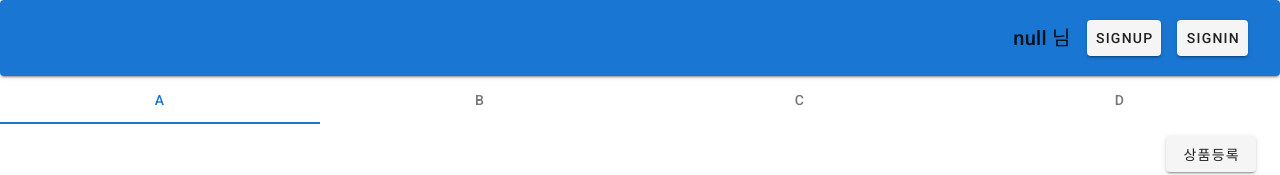
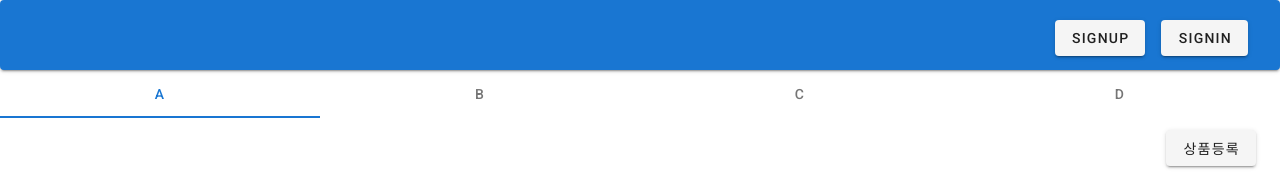
Before and after one commit to rhkk7157/goodreads-clone-nuxt.js, a Nuxt app: page /signin in a window 1280 px wide. Shown: the top 175 px of the page. Built offline with nearby package versions, Linux system fonts and the light colour scheme.

Commit message:
login 수정

```diff
--- a/api/routes/auth/index.js
+++ b/api/routes/auth/index.js
@@ -28,6 +28,7 @@ router.get('/session', (req, res, next) => {
 })
 
 router.post('/signout', (req, res, next) => {
+  console.log('api/auth 로그아웃클릭')
   delete req.session.authUser
   res.json({ ok: true })
 })
--- a/components/SignInDialog.vue
+++ b/components/SignInDialog.vue
@@ -11,6 +11,7 @@
         <v-form>
           <v-text-field
             v-model="id"
+            @keydown.enter="signIn"
             label="아이디를 입력해주세요"
             name="login"
             prepend-icon="mdi-account"
@@ -19,6 +20,7 @@
           <v-text-field
             id="password"
             v-model="password"
+            @keydown.enter="signIn"
             label="비밀번호를 입력해주세요"
             name="password"
             prepend-icon="mdi-key"
@@ -41,7 +43,7 @@
           color="red"
           label="아이디 저장"
           class="fill-height"
-        ></v-checkbox> -->
+        ></v-checkbox>-->
         <!-- <v-spacer /> -->
 
         <v-btn @click="signIn" color="primary" block dark>Login</v-btn>
--- a/layouts/default.vue
+++ b/layouts/default.vue
@@ -27,19 +27,23 @@
     </v-navigation-drawer>
     <!-- /왼쪽 메뉴바 -->
     <!-- header -->
-    <!-- <v-card-text :clipped-left="clipped" app color="primary"> -->
-    <!-- <v-app-bar-nav-icon @click.stop="drawer = !drawer" /> -->
-    <!-- <v-btn @click="signup" class="ma-2">SignUp</v-btn>
-    <v-btn @click="signin" class="ma-2">SignIn</v-btn>-->
     <v-card>
-      <v-card color="primary">
+      <v-card style="height:70px" color="primary">
         <!-- <v-app-bar-nav-icon @click.stop="drawer = !drawer" /> -->
         <v-card-title class="text-center justify-center py-1">
           <v-spacer />
+          <v-card-actions>
+            <div v-if="this.$store.state.authUser === null">
+              <v-btn @click="signup" class="ma-2">SignUp</v-btn>
+              <v-btn @click="signin" class="ma-2">SignIn</v-btn>
+            </div>
+            <div v-else>
               <v-menu offset-y>
                 <template v-slot:activator="{ on }">
-              <div v-on="on" text style="cursor: pointer;">
-                <span class="font-weight-white">{{ adminUserName }} 님</span>
+                  <div v-on="on" text style="cursor: pointer; margin-top:5px">
+                    <span class="font-weight-white"
+                      >{{ adminUserName }} 님</span
+                    >
                   </div>
                 </template>
                 <v-list>
@@ -49,9 +53,7 @@
                   </v-list-item>
                 </v-list>
               </v-menu>
-          <v-card-actions>
-            <v-btn @click="signup" class="ma-2">SignUp</v-btn>
-            <v-btn @click="signin" class="ma-2">SignIn</v-btn>
+            </div>
           </v-card-actions>
         </v-card-title>
       </v-card>
@@ -160,11 +162,18 @@ export default {
       miniVariant: false,
       right: true,
       rightDrawer: false,
-      title: 'hyeri'
+      title: 'hyeri',
+      user: null
     }
   },
   computed: {
     adminUserName() {
+      console.log('------------')
+      if (!this.$store.state.authUser) {
+        return
+      } else {
+        console.log('useroo')
+      }
       return _.get(this.$store.state, 'authUser.username', 'null') || 'null'
     }
   },
@@ -180,7 +189,13 @@ export default {
       this.$refs.InsertStore.open()
     },
     async signOut() {
-      await this.$store.dispatch('logout').then(() => this.$router.push('/'))
+      console.log('logout클릭')
+      await this.$store
+        .dispatch('logout')
+        .then(() => this.$router.push('/signin'))
+        .catch((error) => {
+          console.log(error)
+        })
     }
   }
 }
--- a/store/index.js
+++ b/store/index.js
@@ -8,6 +8,7 @@ export const mutations = {
     state.authUser = user
   },
   LOGOUT() {
+    console.log('store LOGOUT!')
     state.authUser = null
   },
   SET_USER(state, user) {
@@ -33,6 +34,7 @@ export const actions = {
     commit('LOGIN', data)
   },
   async logout({ commit }) {
+    console.log('store 로그아웃 클릭')
     await axios.post('/api/auth/signout').then(() => commit('LOGOUT'))
   }
 }
```
Lines whose indentation alone changed are shown as unchanged.
